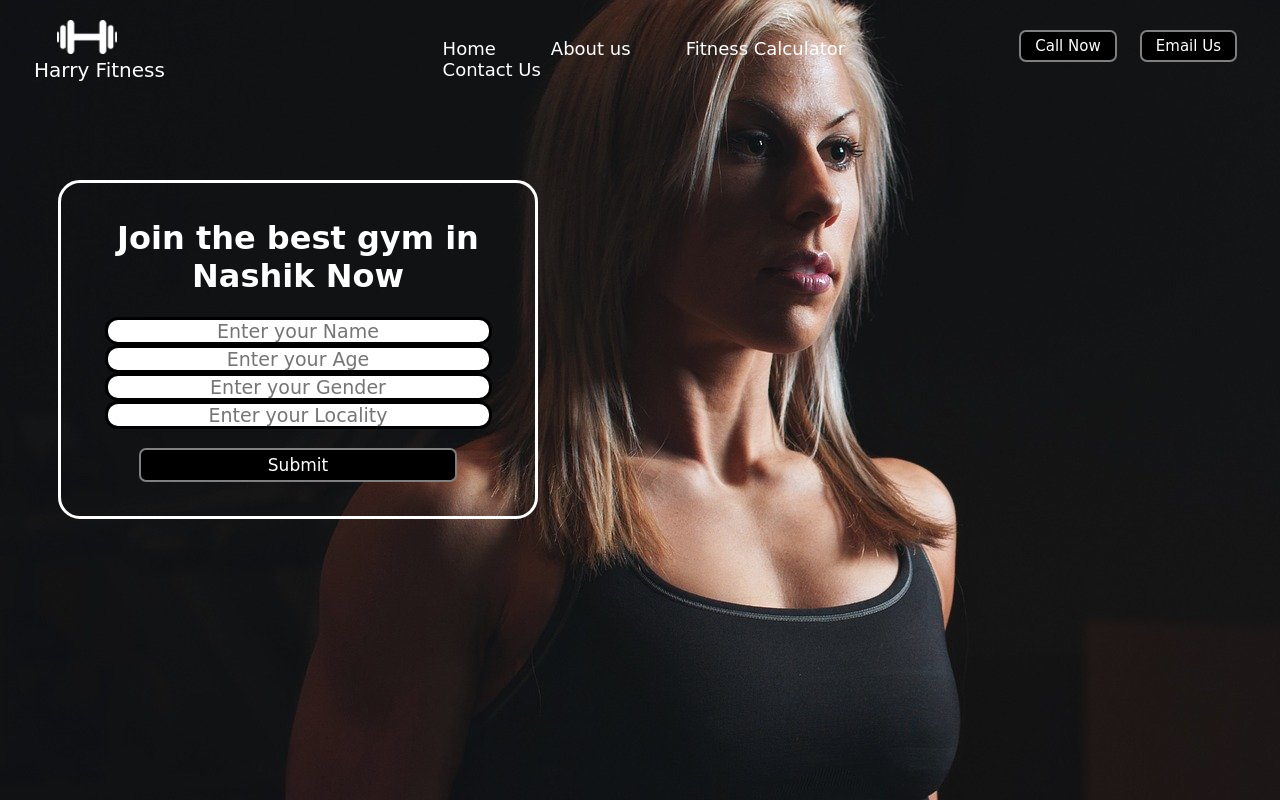
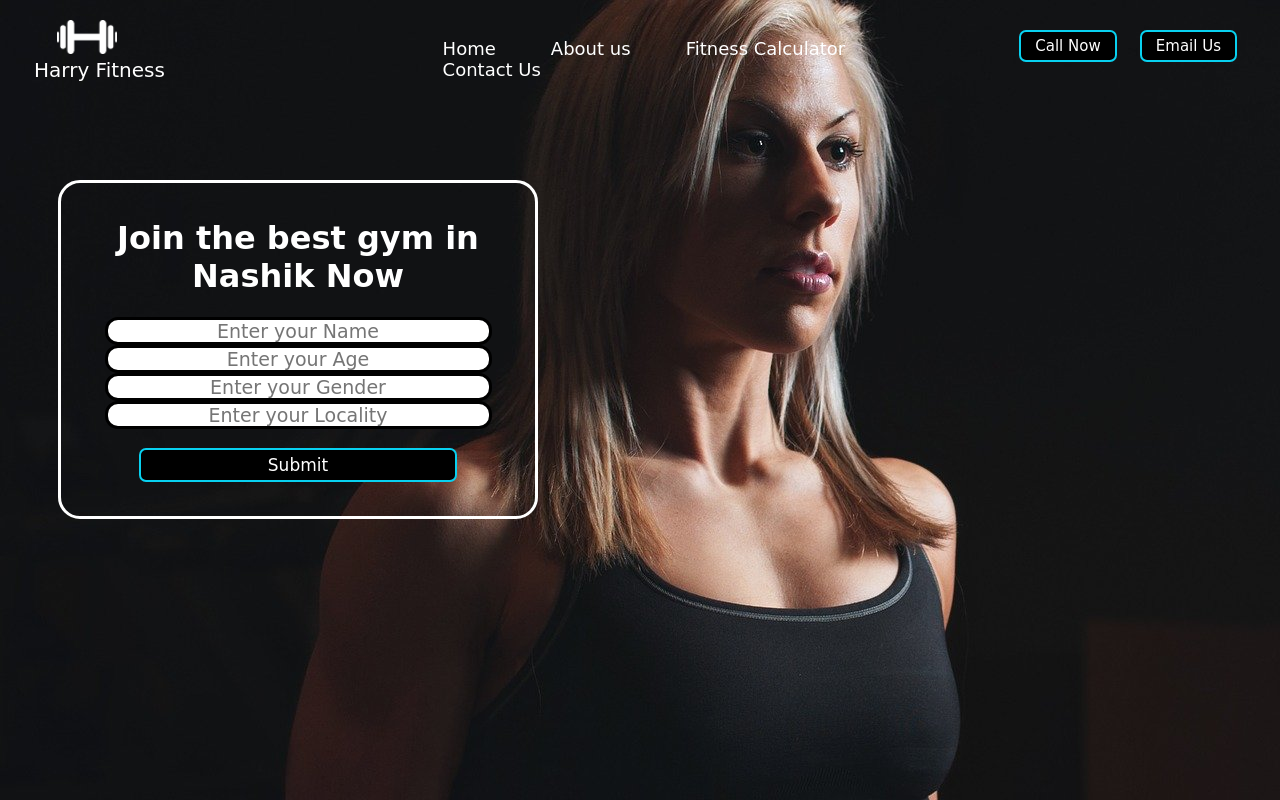
Before and after one commit to Rajashri2001/gym-website, a plain HTML site: page index.html in a window 1280 px wide. Drawn offline with Linux system fonts and the light colour scheme; a web font is replaced by a local one.

Commit message:
Added new changes

```diff
--- a/index.html
+++ b/index.html
@@ -57,7 +57,7 @@
         background-color: black;
         color: white;
         padding: 5px 14px;
-        border: 2px solid gray;
+        border: 2px solid rgb(8, 209, 240);
         border-radius: 7px;
         font-size: 15px;
         cursor: pointer;
```
Also changed, not shown: 1 other file.
